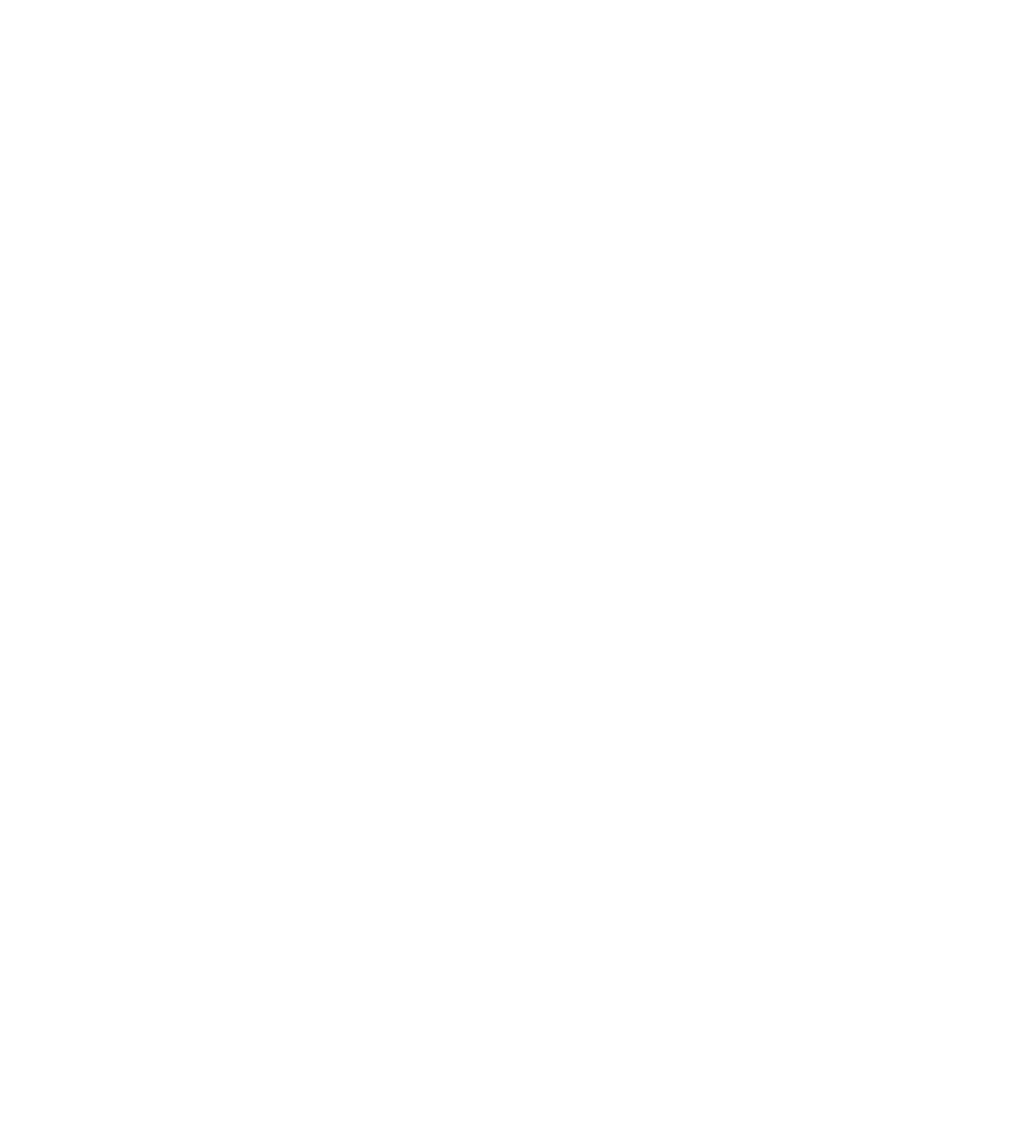
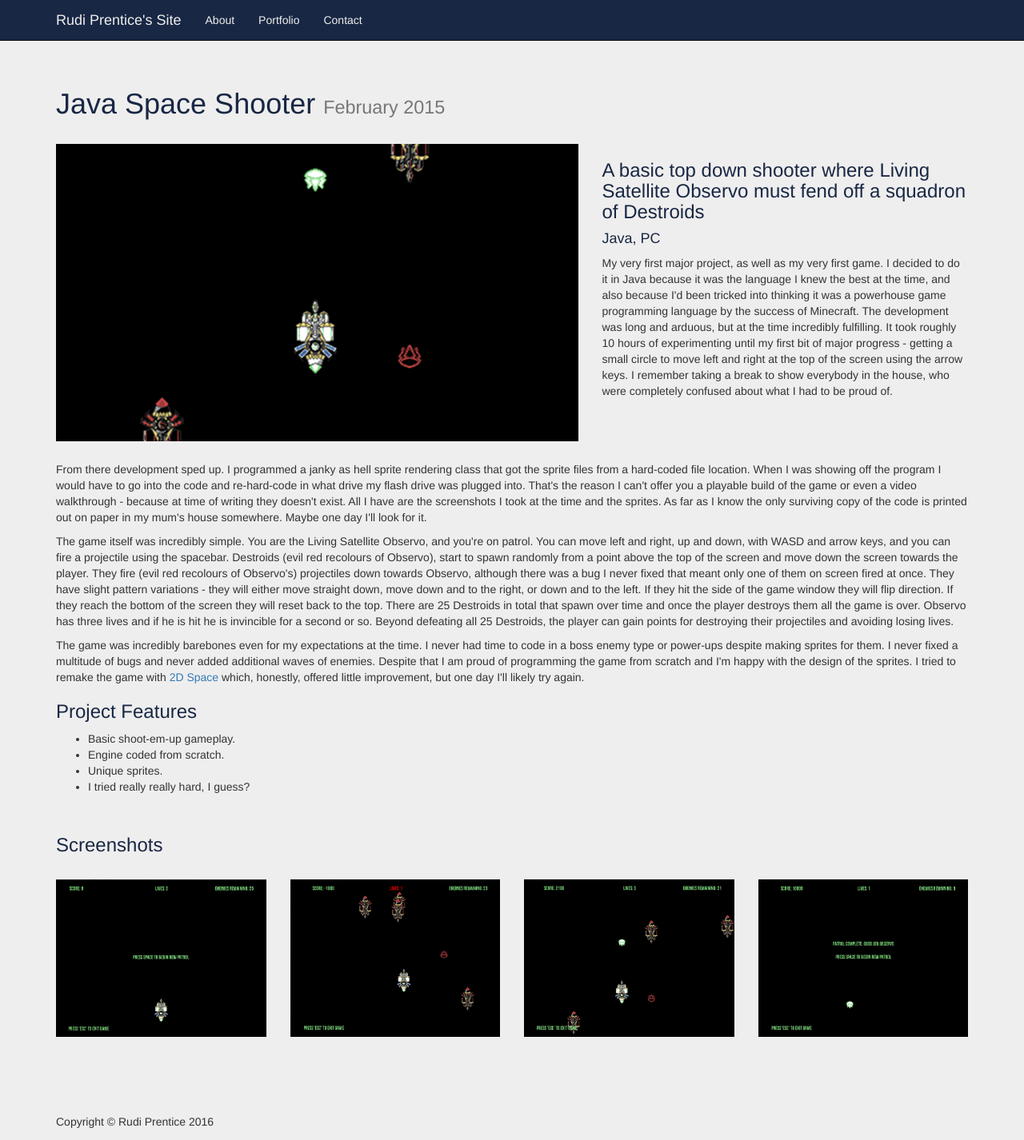
Before and after one commit to RudiJay/rudijay.github.io, a plain HTML site: page java-space-shooter.html in a window 1280 px wide. Shown: the whole page at 80% size. Before the commit the page ends 800 px from the top, so only its background shows below. Drawn offline with Linux system fonts and the light colour scheme.

Commit message:
Added java space portfolio page and favicon

```diff
--- a/2d-space.html
+++ b/2d-space.html
@@ -17,7 +17,7 @@
     <!-- Custom CSS -->
     <link href="css/portfolio-item.css" rel="stylesheet">
     <link href="css/custom.css" rel="stylesheet">
-    <link rel="shortcut icon" href="favicon.ico" type="image/x-icon"/>
+    <link rel="shortcut icon" href="favicon.ico?" type="image/x-icon"/>
 
 
     <!-- HTML5 Shim and Respond.js IE8 support of HTML5 elements and media queries -->
--- a/java-space-shooter.html
+++ b/java-space-shooter.html
@@ -0,0 +1,190 @@
+<!DOCTYPE html>
+<html lang="en">
+
+<head>
+
+    <meta charset="utf-8">
+    <meta http-equiv="X-UA-Compatible" content="IE=edge">
+    <meta name="viewport" content="width=device-width, initial-scale=1">
+    <meta name="description" content="">
+    <meta name="author" content="">
+
+    <title>Java Space Shooter | Rudi Prentice's Site</title>
+
+    <!-- Bootstrap Core CSS -->
+    <link href="css/bootstrap.min.css" rel="stylesheet">
+
+    <!-- Custom CSS -->
+    <link href="css/portfolio-item.css" rel="stylesheet">
+    <link href="css/custom.css" rel="stylesheet">
+    <link rel="shortcut icon" href="favicon.ico?" type="image/x-icon"/>
+
+    <!-- HTML5 Shim and Respond.js IE8 support of HTML5 elements and media queries -->
+    <!-- WARNING: Respond.js doesn't work if you view the page via file:// -->
+    <!--[if lt IE 9]>
+        <script src="https://oss.maxcdn.com/libs/html5shiv/3.7.0/html5shiv.js"></script>
+        <script src="https://oss.maxcdn.com/libs/respond.js/1.4.2/respond.min.js"></script>
+    <![endif]-->
+
+</head>
+
+<body>
+
+    <!-- Navigation -->
+    <nav class="navbar navbar-inverse navbar-fixed-top" role="navigation">
+        <div class="container">
+            <!-- Brand and toggle get grouped for better mobile display -->
+            <div class="navbar-header">
+                <button type="button" class="navbar-toggle" data-toggle="collapse" data-target="#bs-example-navbar-collapse-1">
+                    <span class="sr-only">Toggle navigation</span>
+                    <span class="icon-bar"></span>
+                    <span class="icon-bar"></span>
+                    <span class="icon-bar"></span>
+                </button>
+                <a class="navbar-brand" href="index.html">Rudi Prentice's Site</a>
+            </div>
+            <!-- Collect the nav links, forms, and other content for toggling -->
+            <div class="collapse navbar-collapse" id="bs-example-navbar-collapse-1">
+                <ul class="nav navbar-nav">
+                  <li>
+                      <a href="about.html">About</a>
+                  </li>
+                  <li>
+                      <a href="portfolio.html">Portfolio</a>
+                  </li>
+                  <li>
+                      <a href="contact.html">Contact</a>
+                  </li>
+                </ul>
+            </div>
+            <!-- /.navbar-collapse -->
+        </div>
+        <!-- /.container -->
+    </nav>
+
+    <!-- Page Content -->
+    <div class="container">
+
+        <!-- Portfolio Item Heading -->
+        <div class="row">
+            <div class="col-lg-12">
+                <h1 class="page-header">Java Space Shooter
+                    <small>February 2015</small>
+                </h1>
+            </div>
+        </div>
+        <!-- /.row -->
+
+        <!-- Portfolio Item Row -->
+        <div class="row">
+
+            <div class="col-md-7">
+              <a href="images/banners/javaspace.png" rel="prettyPhoto[javaspace]"><img class="img-responsive portfolio-item" src="images/banners/javaspace.png" alt=""></a>
+            </div>
+
+            <div class="col-md-5">
+                <h3>A basic top down shooter where Living Satellite Observo must fend off a squadron of Destroids</h3>
+                <h4>Java, PC</h4>
+                <p>
+                  My very first major project, as well as my very first game. I decided to do it in
+                  Java because it was the language I knew the best at the time, and also because
+                  I'd been tricked into thinking it was a powerhouse game programming language
+                  by the success of Minecraft. The development was long and arduous, but at the
+                  time incredibly fulfilling. It took roughly 10 hours of experimenting until my
+                  first bit of major progress - getting a small circle to move left and right at
+                  the top of the screen using the arrow keys. I remember taking a break to show
+                  everybody in the house, who were completely confused about what I had to be proud of.
+                </p>
+            </div>
+            <div class="col-md-12">
+                <p>
+                  From there development sped up. I programmed a janky as hell sprite rendering class
+                  that got the sprite files from a hard-coded file location. When I was showing off the program
+                  I would have to go into the code and re-hard-code in what drive my flash drive was plugged into.
+                  That's the reason I can't offer you a playable build of the game or even a video walkthrough -
+                  because at time of writing they doesn't exist. All I have are the screenshots I took at the time
+                  and the sprites. As far as I know the only surviving copy of the code
+                  is printed out on paper in my mum's house somewhere. Maybe one day I'll look for it.
+                </p>
+                <p>
+                  The game itself was incredibly simple. You are the Living Satellite Observo, and you're on patrol.
+                  You can move left and right, up and down, with WASD and arrow keys, and you can fire a projectile using
+                  the spacebar. Destroids (evil red recolours of Observo), start to spawn randomly from a point above the top of the
+                  screen and move down the screen towards the player. They fire (evil red recolours of Observo's) projectiles down towards Observo,
+                  although there was a bug I never fixed that meant only one of them on screen fired at once. They have slight pattern variations - they will either move
+                  straight down, move down and to the right, or down and to the left. If they hit the side of the game window they will
+                  flip direction. If they reach the bottom of the screen they will reset back to the top. There are 25 Destroids in total
+                  that spawn over time and once the player destroys them all the game is over. Observo has three lives and if he is hit he is invincible for
+                  a second or so. Beyond defeating all 25 Destroids, the player can gain points for destroying their projectiles
+                  and avoiding losing lives.
+                </p>
+                <p>
+                  The game was incredibly barebones even for my expectations at the time. I never had time to code in a boss enemy
+                  type or power-ups despite making sprites for them. I never fixed a multitude of bugs and never added additional waves of
+                  enemies. Despite that I am proud of programming the game from scratch and I'm happy with the design of the sprites.
+                  I tried to remake the game with <a href="2d-space.html">2D Space</a> which, honestly, offered little improvement,
+                  but one day I'll likely try again.
+                </p>
+                <h3>Project Features</h3>
+                <ul>
+                    <li>Basic shoot-em-up gameplay.</li>
+                    <li>Engine coded from scratch.</li>
+                    <li>Unique sprites.</li>
+                    <li>I tried really really hard, I guess?</li>
+                </ul>
+
+            </div>
+
+        </div>
+        <!-- /.row -->
+
+        <!-- Related Projects Row -->
+        <div class="row">
+
+            <div class="col-lg-12">
+                <h3 class="page-header">Screenshots</h3>
+            </div>
+
+            <div class="col-sm-3 col-xs-6">
+                <a href="images/screenshots/javaspace/1.png" rel="prettyPhoto[javaspace]"><img class="img-responsive portfolio-item" src="images/screenshots/javaspace/1.png" alt=""></a>
+            </div>
+
+            <div class="col-sm-3 col-xs-6">
+                <a href="images/screenshots/javaspace/2.png" rel="prettyPhoto[javaspace]"><img class="img-responsive portfolio-item" src="images/screenshots/javaspace/2.png" alt=""></a>
+            </div>
+
+            <div class="col-sm-3 col-xs-6">
+                <a href="images/screenshots/javaspace/3.png" rel="prettyPhoto[javaspace]"><img class="img-responsive portfolio-item" src="images/screenshots/javaspace/3.png" alt=""></a>
+            </div>
+
+            <div class="col-sm-3 col-xs-6">
+                <a href="images/screenshots/javaspace/4.png" rel="prettyPhoto[javaspace]"><img class="img-responsive portfolio-item" src="images/screenshots/javaspace/4.png" alt=""></a>
+            </div>
+
+        </div>
+        <!-- /.row -->
+
+        <hr>
+
+        <!-- Footer -->
+        <footer>
+            <div class="row">
+                <div class="col-lg-12">
+                    <p>Copyright &copy; Rudi Prentice 2016</p>
+                </div>
+            </div>
+            <!-- /.row -->
+        </footer>
+
+    </div>
+    <!-- /.container -->
+
+    <!-- jQuery -->
+    <script src="js/jquery.js"></script>
+
+    <!-- Bootstrap Core JavaScript -->
+    <script src="js/bootstrap.min.js"></script>
+
+</body>
+
+</html>
```
Also changed, not shown: about.html (+1 -1 lines), ant-sim.html (+1 -1 lines), bike-game-prototype.html (+1 -1 lines), contact.html (+1 -1 lines), index.html (+1 -1 lines), measurement-converter.html (+1 -1 lines), memories-of-the-dead.html (+1 -1 lines), portfolio.html (+2 -2 lines), renders.html (+1 -1 lines), resist-survive-infect.html (+1 -1 lines), images/banners/javaspace.png (added), images/screenshots/javaspace/1.png (added), images/screenshots/javaspace/2.png (added), images/screenshots/javaspace/3.png (added), 1 more files.
